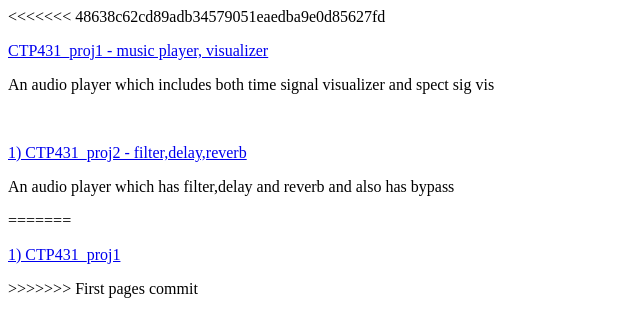
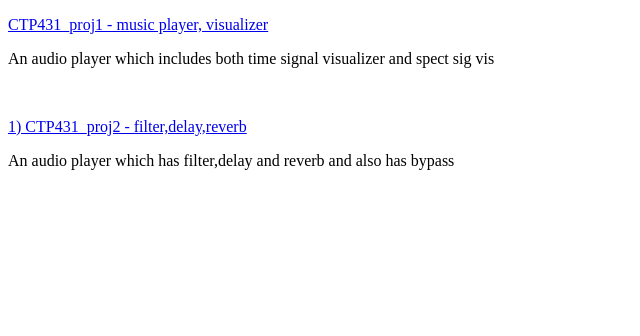
Before and after one commit to changheunoh/WebaudioDisp, a plain HTML site: page index.html in a window 1280 px wide. Shown: the whole page, without its empty margins (0-640 px from the left). Drawn offline with Linux system fonts and the light colour scheme.

Commit message:
first commit

```diff
--- a/index.html
+++ b/index.html
@@ -8,17 +8,14 @@
 
 <body>
 
-<<<<<<< 48638c62cd89adb34579051eaedba9e0d85627fd
 <p> <a href = "myexam/app/index.html"> CTP431_proj1 - music player, visualizer</a> </p>
 <p> An audio player which includes both time signal visualizer and spect sig vis</p>
 <br>
 
 <p> <a href = "myexam/app/index.html"> 1) CTP431_proj2 - filter,delay,reverb </a> </p>
 <p> An audio player which has filter,delay and reverb and also has bypass</p>
-=======
-<p> <a href = "myexam/app/index.html"> 1) CTP431_proj1 </a> </p>
 
->>>>>>> First pages commit
+
 
 </body>
 
```
